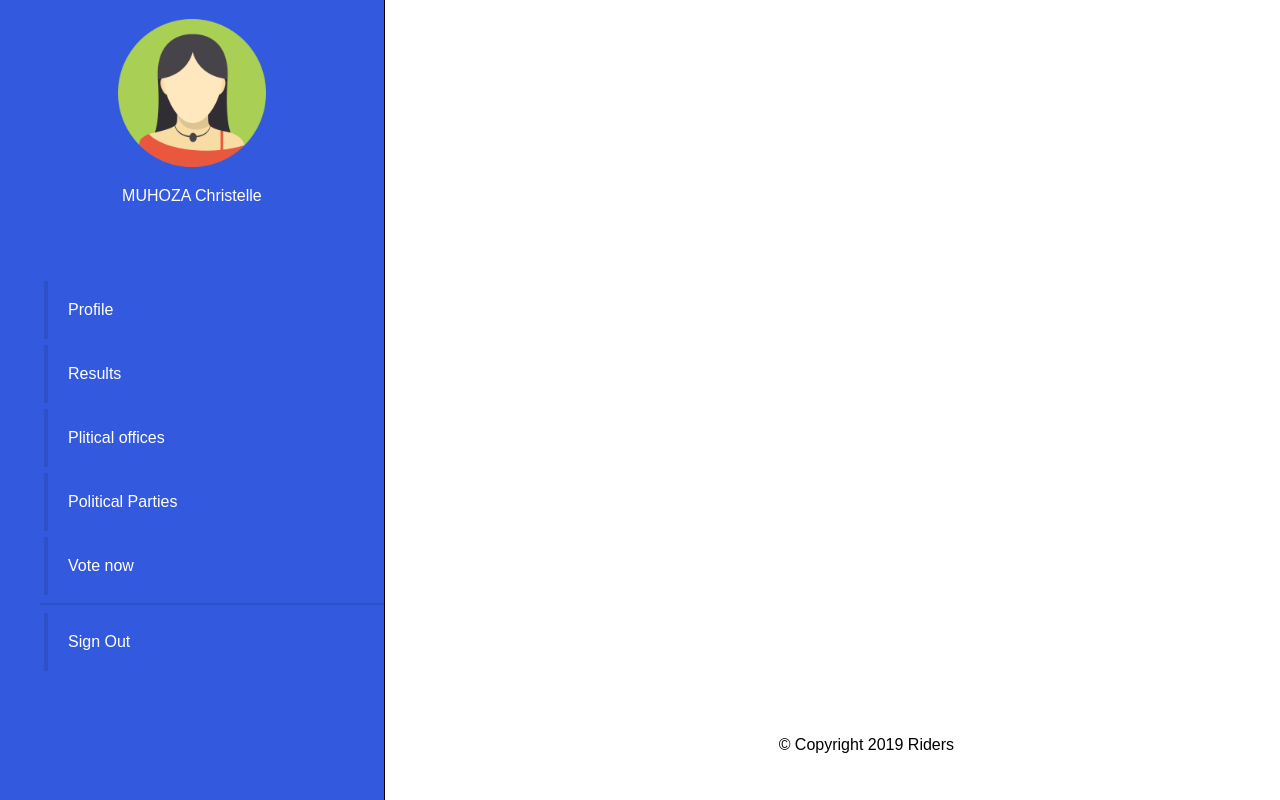
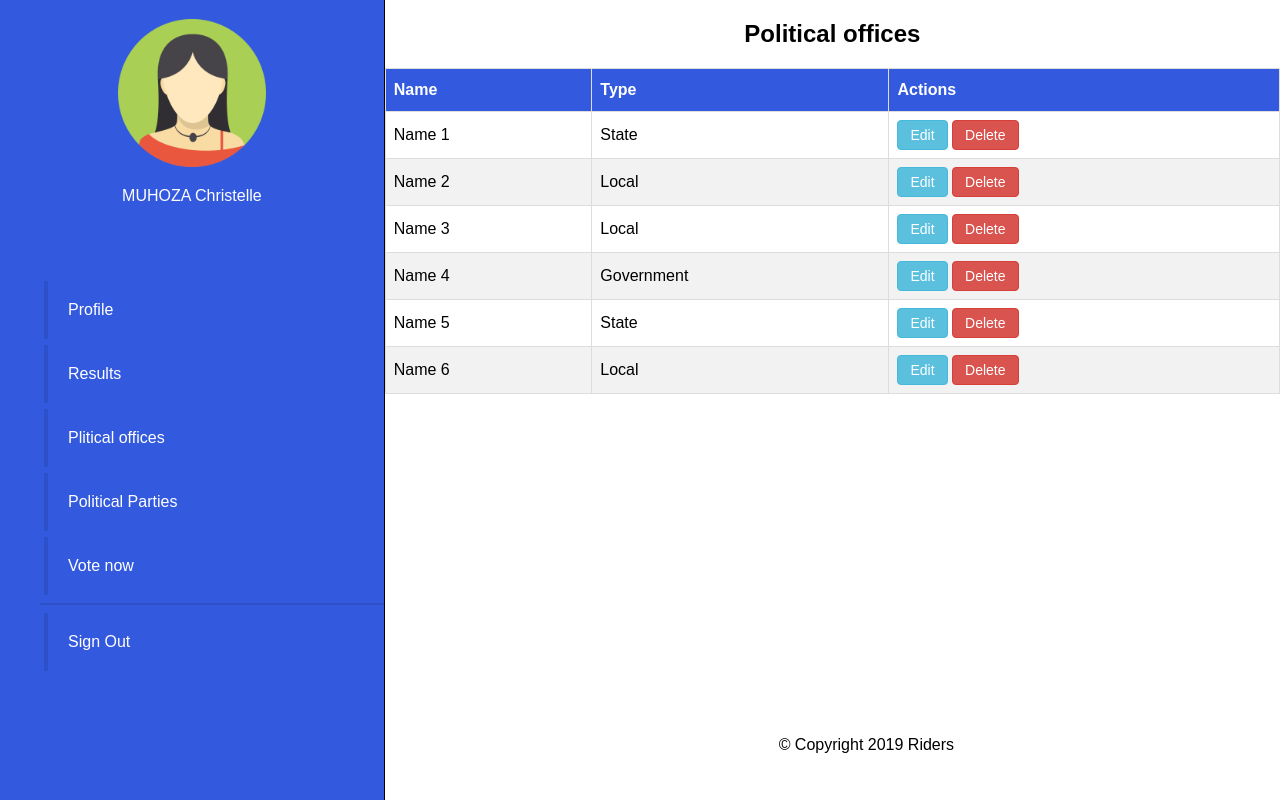
Before and after one commit to Niyitangasam/Tora, a plain HTML site: page UI/html/offices.html in a window 1280 px wide. Drawn offline with Linux system fonts and the light colour scheme.

Commit message:
[#165308453] Admin view offices

```diff
--- a/UI/html/offices.html
+++ b/UI/html/offices.html
@@ -5,7 +5,7 @@
 	<meta charset="utf-8" />
 	<meta http-equiv="X-UA-Compatible" content="IE=edge" />
 	<meta name="viewport" content="width=device-width, initial-scale=1" />
-	<title>User Dashboard</title>
+	<title>Political office</title>
 	<link rel="stylesheet" href="../css/main.css" />
 </head>
 
@@ -28,7 +28,68 @@
 		</div>
 		<div class="right">
 			<div class="content">
-
+				<div class="office-container">
+					<h2 class="text-center">Political offices</h2>
+					<div class="responsive">
+						<table class="table">
+							<tr>
+								<th>Name</th>
+								<th>Type</th>
+								<th>Actions</th>
+							</tr>
+							<tbody id="offices-list">
+								<tr>
+									<td>Name 1</td>
+									<td>State</td>
+									<td>
+										<button class="btn btn-edit">Edit</button>
+										<button class="btn btn-delete">Delete</button>
+									</td>
+								</tr>
+								<tr>
+									<td>Name 2</td>
+									<td>Local</td>
+									<td>
+										<button class="btn btn-edit">Edit</button>
+										<button class="btn btn-delete">Delete</button>
+									</td>
+								</tr>
+								<tr>
+									<td>Name 3</td>
+									<td>Local</td>
+									<td>
+										<button class="btn btn-edit">Edit</button>
+										<button class="btn btn-delete">Delete</button>
+									</td>
+								</tr>
+								<tr>
+									<td>Name 4</td>
+									<td>Government</td>
+									<td>
+										<button class="btn btn-edit">Edit</button>
+										<button class="btn btn-delete">Delete</button>
+									</td>
+								</tr>
+								<tr>
+									<td>Name 5</td>
+									<td>State</td>
+									<td>
+										<button class="btn btn-edit">Edit</button>
+										<button class="btn btn-delete">Delete</button>
+									</td>
+								</tr>
+								<tr>
+									<td>Name 6</td>
+									<td>Local</td>
+									<td>
+										<button class="btn btn-edit">Edit</button>
+										<button class="btn btn-delete">Delete</button>
+									</td>
+								</tr>
+							</tbody>
+						</table>
+					</div>
+				</div>
 			</div>
 			<div class="footer">
 				<p>&copy; Copyright 2019 Riders</p>
```
